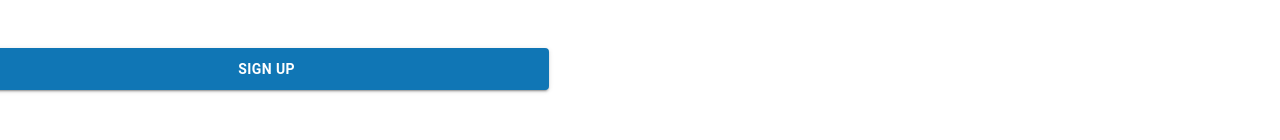
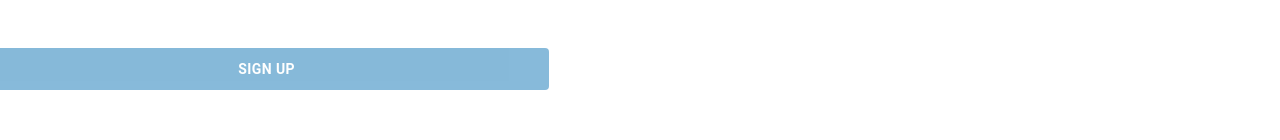
Before and after one commit to martinPandarski/library, a React (Create React App) app: page /register in a window 1280 px wide. Shown: the part 682-822 px from the top of the page. Built offline with nearby package versions, Linux system fonts and the light colour scheme.

Commit message:
feat: buttons are disabled and grayed out if there's not input or if it's invalid

```diff
--- a/src/components/login/Login.jsx
+++ b/src/components/login/Login.jsx
@@ -130,7 +130,7 @@ export default function Login() {
                 <Link className={styles.recover} to="login">
                   Recover password
                 </Link>
-                <Button type="submit" className={styles.button} variant="contained">
+                <Button disabled={!(formik.isValid && formik.dirty)} type="submit" className={styles.button} variant="contained">
                   Log in
                 </Button>
                 <p className={styles["sign-up"]}>You don't have an account? <Link to="/register"> SIGN UP HERE</Link></p>
--- a/src/components/login/Login.module.scss
+++ b/src/components/login/Login.module.scss
@@ -31,6 +31,10 @@
             height: 42px;
             font-weight: bold;
         }
+        .button:disabled {
+            color: white;
+            opacity: 0.5;
+        }
         .sign-up {
             display: flex;
             justify-content: center;
--- a/src/components/register/Register.jsx
+++ b/src/components/register/Register.jsx
@@ -162,7 +162,7 @@ export default function Register() {
                     }}
                   />
                 </FormControl>
-                <Button type="submit" className={styles.button} variant="contained">
+                <Button disabled={!(formik.isValid && formik.dirty)} type="submit" className={styles.button} variant="contained">
                   Sign Up
                 </Button>
                 <p className={styles["login"]}>You have an account?<Link to="/login">LOG IN HERE</Link></p>
--- a/src/components/register/Register.module.scss
+++ b/src/components/register/Register.module.scss
@@ -32,6 +32,10 @@
             height: 42px;
             font-weight: bold;
         }
+        .button:disabled {
+            color: white;
+            opacity: 0.5;
+        }
         .login {
             display: flex;
             justify-content: center;
```
